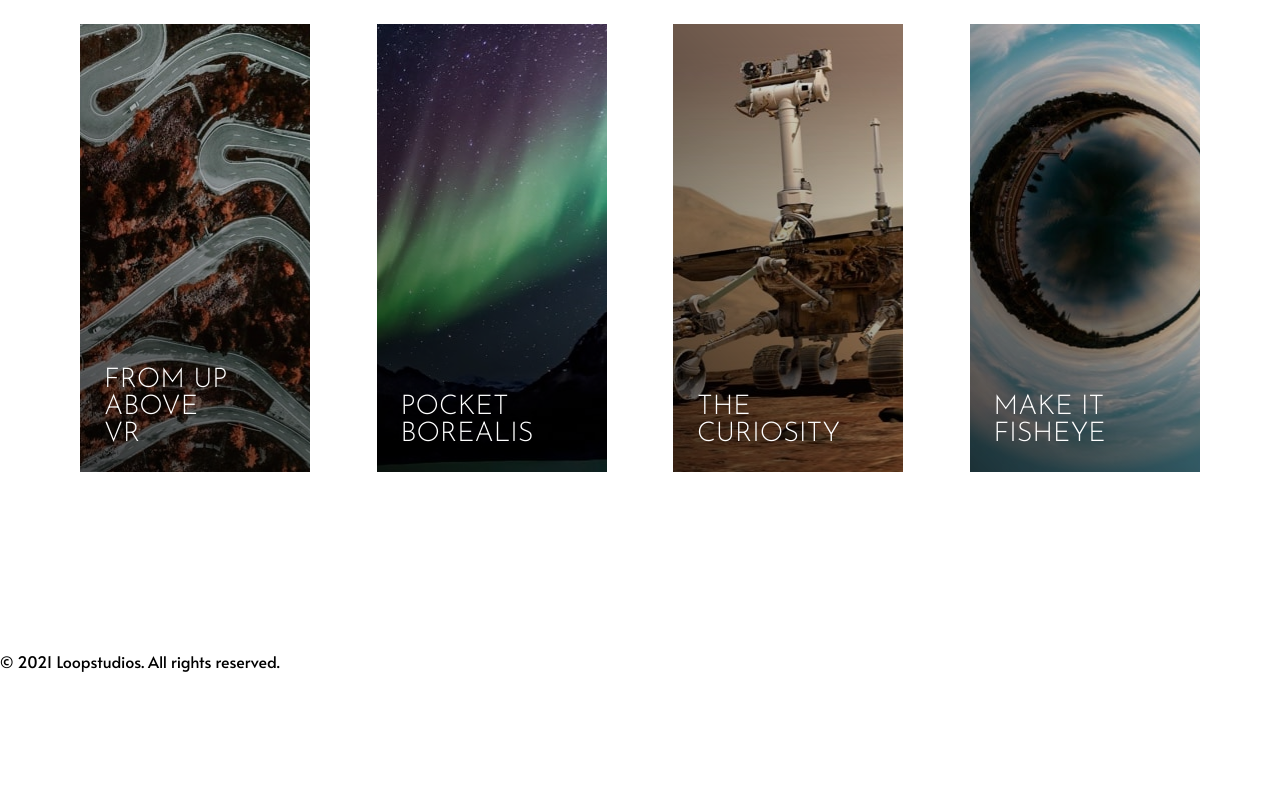
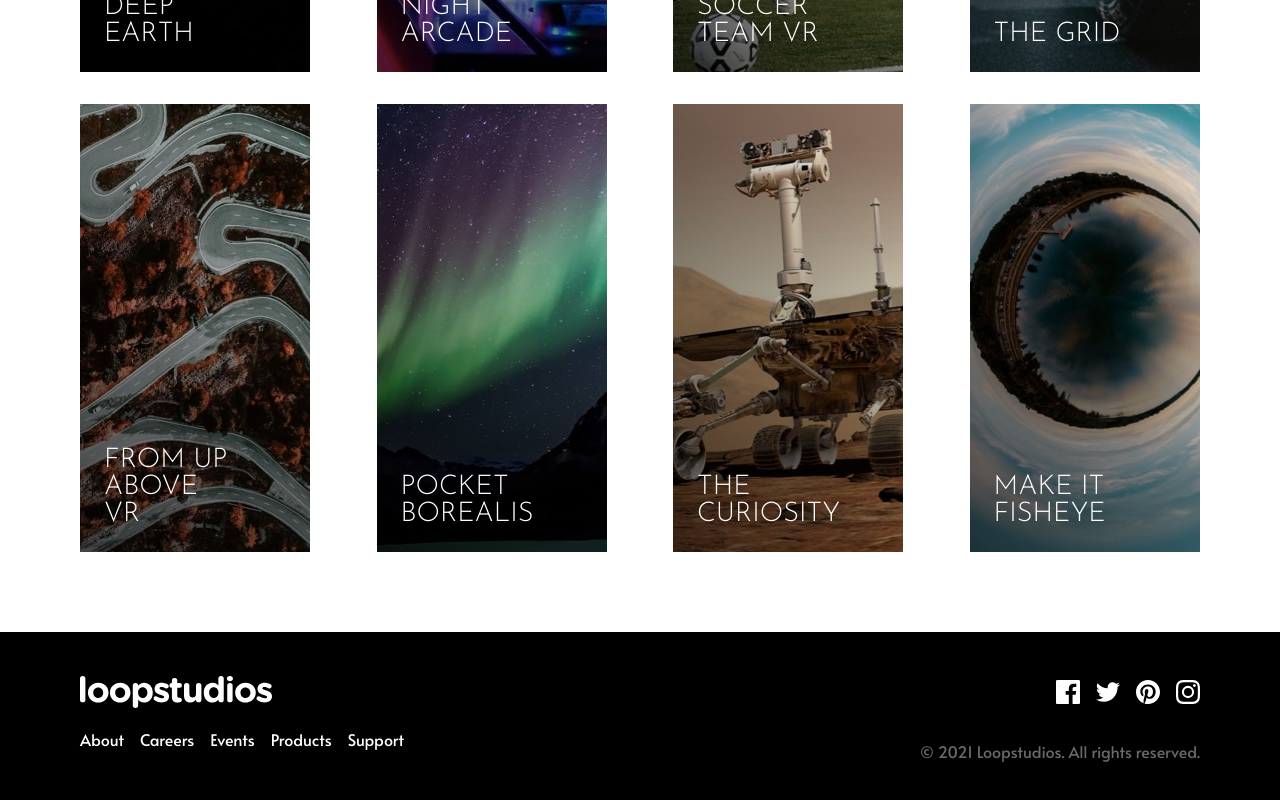
Before and after one commit to DerianMelvin/loopstudios-landing-page, a React (Create React App) app: page / in a window 1280 px wide. Shown: the part 1726-2526 px from the top of the page. Before the commit the page ends 2414 px from the top, so only its background shows below. Built offline with nearby package versions, Linux system fonts and the light colour scheme.

Commit message:
Update main.css, main.css.map

```diff
--- a/src/css/main.css
+++ b/src/css/main.css
@@ -1,25 +1,25 @@
 @import url("https://fonts.googleapis.com/css2?family=Alata&family=Josefin+Sans:wght@300&display=swap");
 header {
-  padding: 1rem 5rem;
+  padding: 2rem 5rem;
   background-image: linear-gradient(45deg, rgba(0, 0, 0, 0.6), rgba(0, 0, 0, 0.3)), url("/src/images/desktop/image-hero.jpg");
   background-position: center;
   background-size: cover;
   background-repeat: no-repeat;
 }
 
-nav {
+#header-nav {
   display: flex;
   align-items: center;
   justify-content: space-between;
   color: white;
 }
-nav ul {
+#header-nav ul {
   display: flex;
   align-items: center;
   justify-content: center;
   list-style: none;
 }
-nav ul li {
+#header-nav ul li {
   margin: 0 1rem;
 }
 
@@ -44,7 +44,7 @@ nav ul li {
 }
 
 #about {
-  padding: 1rem 5rem;
+  padding: 2rem 5rem;
   display: flex;
   align-items: center;
   justify-content: space-between;
@@ -82,7 +82,7 @@ nav ul li {
 }
 
 #contents {
-  padding: 1rem 5rem;
+  padding: 2rem 5rem;
   margin: 2rem 0;
   display: grid;
   align-items: center;
@@ -181,6 +181,46 @@ nav ul li {
   background: linear-gradient(45deg, rgba(0, 0, 0, 0.7), rgba(0, 0, 0, 0)), url("/src/images/desktop/image-fisheye.jpg");
 }
 
+footer {
+  padding: 2rem 5rem;
+  display: flex;
+  align-items: center;
+  justify-content: space-between;
+  color: white;
+  background-color: black;
+}
+
+#footer-nav ul {
+  display: flex;
+  align-items: center;
+  justify-content: center;
+  padding: 0;
+  list-style: none;
+}
+#footer-nav ul li {
+  margin-right: 1rem;
+}
+
+#footer-info {
+  display: flex;
+  align-items: center;
+  justify-content: center;
+  align-items: flex-end;
+  flex-direction: column;
+}
+#footer-info ul {
+  display: flex;
+  align-items: center;
+  justify-content: center;
+}
+#footer-info ul a {
+  margin-left: 1rem;
+}
+
+#copyright {
+  color: dimgray;
+}
+
 html {
   margin: 0;
   box-sizing: border-box;
```
Also changed, not shown: 1 other file (tests, documents, lock files or other folders).
